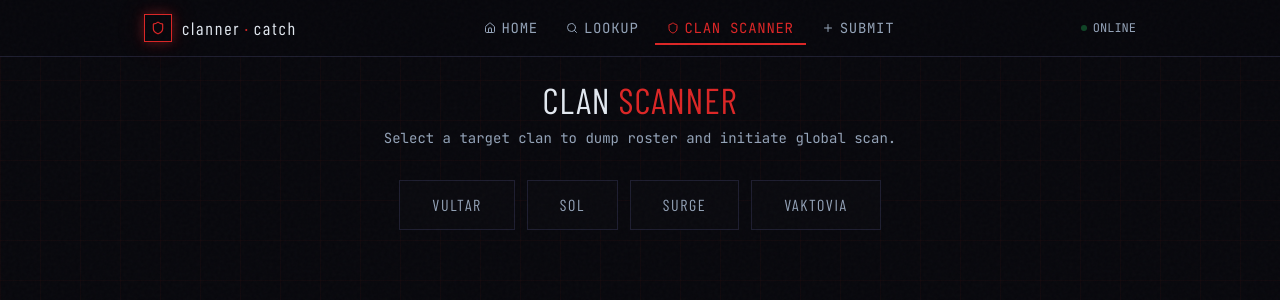
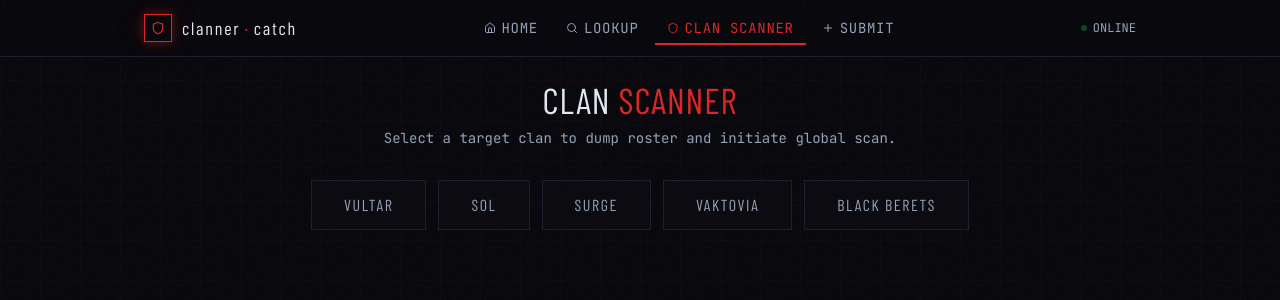
Before and after one commit to nagatesz/Cheater-Lookup, a Next.js app in the folder vultar-lookup/: page /groups in a window 1280 px wide. Shown: the top 300 px of the page. Built offline with nearby package versions, Linux system fonts and the light colour scheme; a web font is replaced by a local one.

Commit message:
feat: add Snow Core | Black Berets to the clan scanner

```diff
--- a/vultar-lookup/app/groups/page.tsx
+++ b/vultar-lookup/app/groups/page.tsx
@@ -17,6 +17,9 @@ const CLANS = [
   ]},
   { name: 'VAKTOVIA', groups: [
     { id: 3969344, label: 'Imperial Vaktovia', priority: 1 },
+  ]},
+  { name: 'BLACK BERETS', groups: [
+    { id: 5671992, label: 'Snow Core | Black Berets', priority: 1 },
   ]},
 ]
 
```
